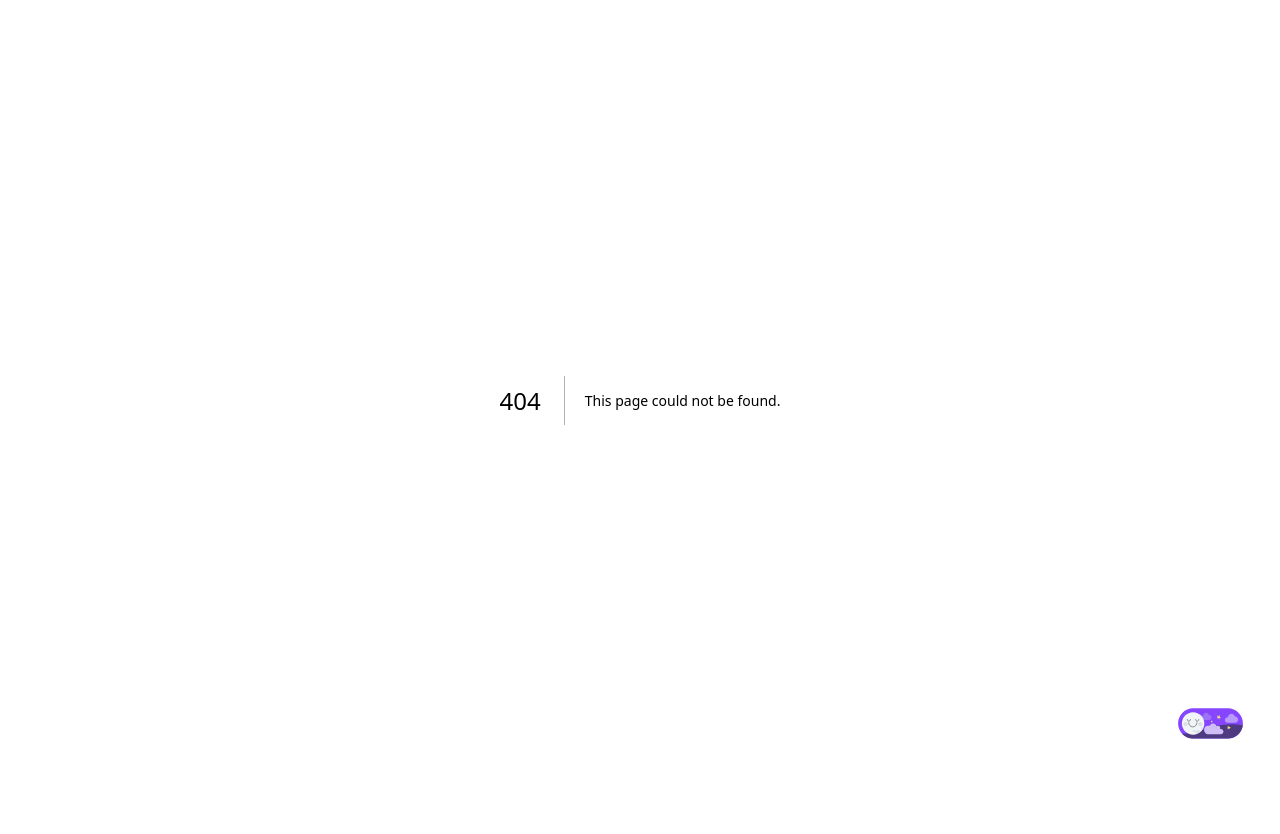
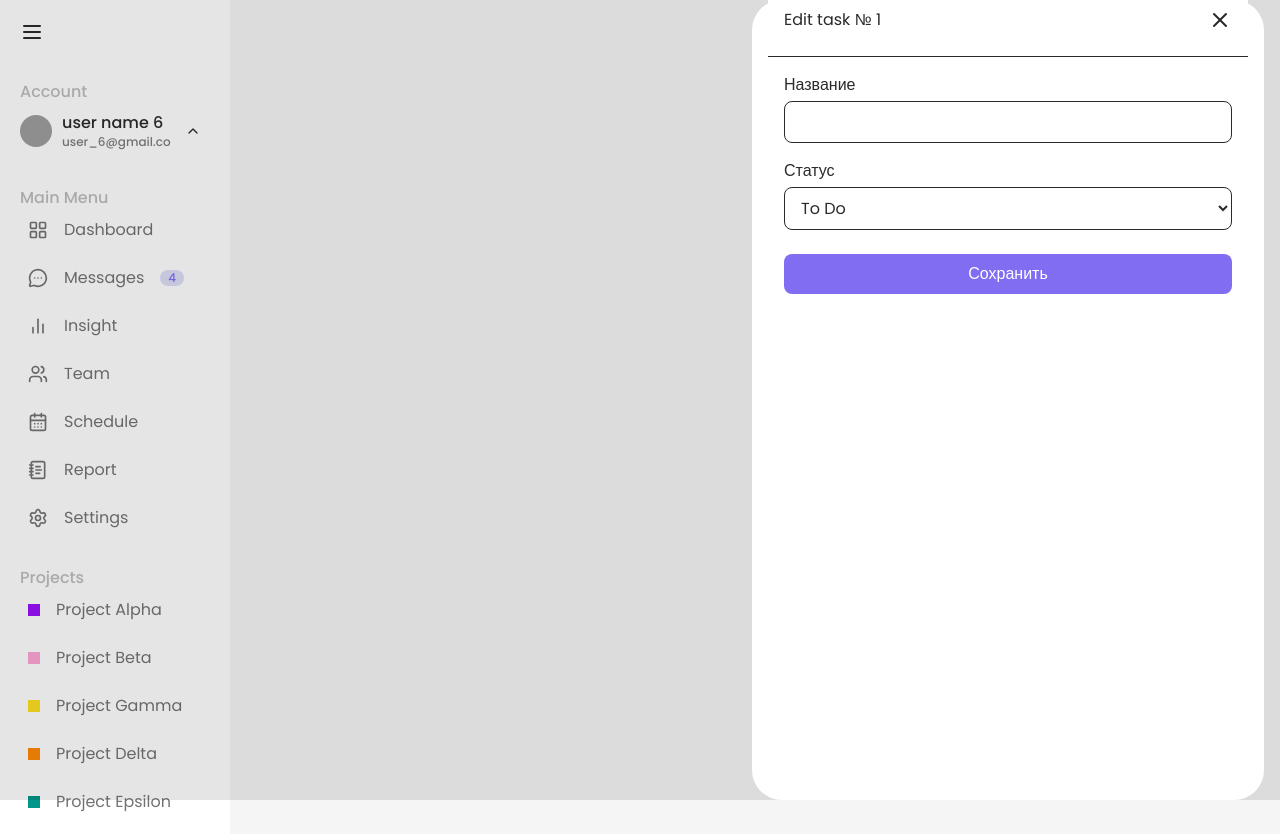
Before and after one commit to polkovniksanders/taskhub, a Next.js app: page /dashboard/last-tasks/1 in a window 1280 px wide. Before the commit this address had no page. Before the commit the page ends 800 px from the top, so only its background shows below. Built offline with nearby package versions, Linux system fonts and the light colour scheme; grey boxes are pictures that could not be loaded.

Commit message:
add modal

```diff
--- a/package.json
+++ b/package.json
@@ -16,6 +16,7 @@
     "next-themes": "^0.4.6",
     "react": "^19.0.0",
     "react-dom": "^19.0.0",
+    "react-hook-form": "^7.59.0",
     "recharts": "^3.0.0"
   },
   "devDependencies": {
--- a/src/app/dashboard/Dashboard.tsx
+++ b/src/app/dashboard/Dashboard.tsx
@@ -5,9 +5,9 @@ import SearchField from '@/components/ui/search-field/SearchField';
 import React from 'react';
 import ProjectStats from '@/app/dashboard/project-stats/ProjectStats';
 import ProjectChart from '@/app/dashboard/project-chart/ProjectChart';
-import LastTasks from '@/app/dashboard/last-tasks/LastTasks';
 import Chat from '@/app/dashboard/chat/Chat';
 import TodayTasks from '@/app/dashboard/today-tasks/TodayTasks';
+import LastTasks from '@/app/dashboard/last-tasks/LastTasks';
 
 export default function Dashboard() {
   return (
@@ -24,7 +24,6 @@ export default function Dashboard() {
         </div>
 
         <LastTasks />
-
         <TodayTasks />
       </div>
 
--- a/src/app/dashboard/last-tasks/LastTasks.tsx
+++ b/src/app/dashboard/last-tasks/LastTasks.tsx
@@ -5,6 +5,7 @@ import { useAppSelector } from '@/store';
 
 export default function LastTasks() {
   const tasks = useAppSelector(selectVisibleTasks);
+
   return (
     <div>
       <LastTasksHeader title={'Last Tasks'} count={tasks.length} />
--- a/src/app/dashboard/last-tasks/TaskActions.tsx
+++ b/src/app/dashboard/last-tasks/TaskActions.tsx
@@ -1,12 +1,18 @@
 import { Edit3, Plus } from 'lucide-react';
+import useModal from '@/app/dashboard/last-tasks/hooks/useModal';
 
-export default function TaskActions() {
+export default function TaskActions({ taskId }: { taskId: string }) {
+  const { open } = useModal();
+
   return (
     <div className='flex items-center gap-2'>
       <button className='bg-primary text-white rounded-full w-9 h-9 flex items-center justify-center shadow hover:bg-primary/80 transition'>
         <Plus size={14} />
       </button>
-      <button className='border border-primary text-primary rounded-full w-9 h-9 flex items-center justify-center hover:bg-primary/10 transition'>
+      <button
+        onClick={() => open('/dashboard/last-tasks', taskId)}
+        className='border border-primary text-primary rounded-full w-9 h-9 flex items-center justify-center hover:bg-primary/10 transition'
+      >
         <Edit3 size={14} />
       </button>
     </div>
--- /dev/null
+++ b/src/app/dashboard/last-tasks/TaskForm.tsx
@@ -0,0 +1,65 @@
+import { useForm } from 'react-hook-form';
+
+const STATUS_OPTIONS = [
+  { value: 'todo', label: 'To Do' },
+  { value: 'in_progress', label: 'In Progress' },
+  { value: 'done', label: 'Done' },
+];
+
+type FormValues = {
+  title: string;
+  status: string;
+};
+
+export default function TaskEditForm({
+  initialTitle = '',
+  initialStatus = 'todo',
+  onSubmit,
+}: {
+  initialTitle?: string;
+  initialStatus?: string;
+  onSubmit: (data: FormValues) => void;
+}) {
+  const {
+    register,
+    handleSubmit,
+    formState: { errors },
+  } = useForm<FormValues>({
+    defaultValues: {
+      title: initialTitle,
+      status: initialStatus,
+    },
+  });
+
+  return (
+    <form onSubmit={handleSubmit(onSubmit)} className='flex flex-col gap-4'>
+      <div>
+        <label className='block mb-1 font-medium'>Название</label>
+        <input
+          {...register('title', { required: 'Введите название' })}
+          className='w-full rounded-lg border px-3 py-2'
+        />
+        {errors.title && <p className='text-red-500 text-sm mt-1'>{errors.title.message}</p>}
+      </div>
+
+      <div>
+        <label className='block mb-1 font-medium'>Статус</label>
+        <select
+          {...register('status', { required: 'Выберите статус' })}
+          className='w-full rounded-lg border px-3 py-2'
+        >
+          {STATUS_OPTIONS.map(opt => (
+            <option key={opt.value} value={opt.value}>
+              {opt.label}
+            </option>
+          ))}
+        </select>
+        {errors.status && <p className='text-red-500 text-sm mt-1'>{errors.status.message}</p>}
+      </div>
+
+      <button type='submit' className='mt-2 bg-primary text-white rounded-lg px-4 py-2'>
+        Сохранить
+      </button>
+    </form>
+  );
+}
--- /dev/null
+++ b/src/app/dashboard/last-tasks/[id]/page.tsx
@@ -0,0 +1,22 @@
+'use client';
+
+import GenericModal from '@/components/ui/modal/GenericModal';
+import { useAppSelector } from '@/store';
+import { selectTaskById } from '@/store/tasksSlice';
+import { useParams } from 'next/navigation';
+import TaskEditForm from '@/app/dashboard/last-tasks/TaskForm';
+
+export default function Page() {
+  const params = useParams();
+  const taskId = params.id as string;
+  const task = useAppSelector(state => selectTaskById(state, taskId));
+
+  console.log('task', task);
+  if (!task) return null;
+
+  return (
+    <GenericModal title={`Edit task № ${task.id}`}>
+      <TaskEditForm />
+    </GenericModal>
+  );
+}
--- /dev/null
+++ b/src/app/dashboard/last-tasks/hooks/useModal.ts
@@ -0,0 +1,16 @@
+import { useRouter } from 'next/navigation';
+
+export default function useModal() {
+  const router = useRouter();
+
+  const open = (route: string, id: string) => {
+    const cleanRoute = route.endsWith('/') ? route.slice(0, -1) : route;
+    router.push(`${cleanRoute}/${id}`);
+  };
+
+  const close = () => {
+    router.back();
+  };
+
+  return { open, close };
+}
--- a/src/app/layout.tsx
+++ b/src/app/layout.tsx
@@ -34,6 +34,7 @@ export default function RootLayout({
     <html lang='en' suppressHydrationWarning>
       <body className={`${font.variable} antialiased`}>
         <Providers>{children}</Providers>
+        <div id='modal-root' />
       </body>
     </html>
   );
--- /dev/null
+++ b/src/components/ui/modal/GenericModal.tsx
@@ -0,0 +1,50 @@
+import React, { type PropsWithChildren, useEffect, useState } from 'react';
+import { createPortal } from 'react-dom';
+
+import { ChevronsUp, X } from 'lucide-react';
+import useModal from '@/app/dashboard/last-tasks/hooks/useModal';
+
+interface ModalProps extends PropsWithChildren {
+  readonly title: string;
+  readonly headerAction?: () => void;
+  readonly buttonText?: string;
+}
+
+export default function GenericModal({ children, title, buttonText, headerAction }: ModalProps) {
+  const [mounted, setMounted] = useState(false);
+  const { close } = useModal();
+
+  useEffect(() => {
+    setMounted(true);
+    if (mounted) {
+      document.body.style.overflow = 'hidden';
+    }
+    return () => {
+      document.body.style.overflow = '';
+    };
+  }, [mounted]);
+
+  if (!mounted) return null;
+
+  const modalRoot = document.getElementById('modal-root');
+  if (!modalRoot) return null;
+
+  return createPortal(
+    <div className='fixed inset-0 flex w-full items-end justify-end bg-black/10 z-[999]'>
+      <div className='bg-white top-0 right-0 h-screen w-4/5 rounded-[30px]  mx-4 p-4 pt-0 pb-6 sm:max-w-lg'>
+        <div className='flex flex-row justify-between bg-white items-center px-4 pt-2 pb-6 border-b'>
+          <div className='flex gap-4 items-center'>
+            {headerAction && <ChevronsUp />}
+            {title && title}
+          </div>
+          <div onClick={close}>
+            <X />
+          </div>
+        </div>
+        <div className='mt-4 px-4 pb-4'>{children}</div>
+        {buttonText && <div className='px-4'>{buttonText}</div>}
+      </div>
+    </div>,
+    modalRoot,
+  );
+}
--- a/src/components/ui/task/Task.tsx
+++ b/src/components/ui/task/Task.tsx
@@ -47,7 +47,7 @@ export default function Task({ task }: { task: TaskProps }) {
           <TaskFooterIcons icon={IconImage} count={task.resources.length || 0} />
         </div>
 
-        <TaskActions />
+        <TaskActions taskId={task.id} />
       </div>
     </Card>
   );
--- a/src/store/tasksSlice.ts
+++ b/src/store/tasksSlice.ts
@@ -1,6 +1,8 @@
 import { createSlice, type PayloadAction } from '@reduxjs/toolkit';
 import type { TaskProps } from '@/shared/interfaces/tasks.interface';
 import { generateTasks } from '@/app/dashboard/last-tasks/data/last-tasks.data';
+import { createSelector } from 'reselect';
+import type { RootState } from '@/store/index';
 
 interface TasksState {
   list: TaskProps[];
@@ -32,24 +34,21 @@ export const tasksSlice = createSlice({
 
 export const { setStatusFilter, setTasks, setSortDirection } = tasksSlice.actions;
 
-export const sortTasks = (tasks: TaskProps[], sortDirection: 'asc' | 'desc'): TaskProps[] => {
-  if (sortDirection === 'asc') {
-    return [...tasks].sort((a, b) => (a.dueDate ?? 0) - (b.dueDate ?? 0));
-  }
-  return [...tasks].sort((a, b) => (b.dueDate ?? 0) - (a.dueDate ?? 0));
-};
+export const selectTasksState = (state: RootState) => state.tasks;
 
-export const selectFilteredTasks = (state: { tasks: TasksState }) => {
-  if (state.tasks.filterStatus === 'all') return state.tasks.list;
-  return state.tasks.list.filter(t => t.status === state.tasks.filterStatus);
-};
+export const selectVisibleTasks = createSelector([selectTasksState], tasksState => {
+  const filtered =
+    tasksState.filterStatus === 'all'
+      ? tasksState.list
+      : tasksState.list.filter(t => t.status === tasksState.filterStatus);
+  return tasksState.sortDirection === 'asc'
+    ? [...filtered].sort((a, b) => (a.dueDate ?? 0) - (b.dueDate ?? 0))
+    : [...filtered].sort((a, b) => (b.dueDate ?? 0) - (a.dueDate ?? 0));
+});
 
-export const selectVisibleTasks = (state: { tasks: TasksState }) => {
-  const filtered =
-    state.tasks.filterStatus === 'all'
-      ? state.tasks.list
-      : state.tasks.list.filter(t => t.status === state.tasks.filterStatus);
-  return sortTasks(filtered, state.tasks.sortDirection);
-};
+export const selectTaskById = createSelector(
+  [(state: RootState) => state.tasks.list, (_: RootState, id: string) => id],
+  (list, id) => list.find(task => task.id === id),
+);
 
 export default tasksSlice.reducer;
```
Also changed, not shown: 1 other file (tests, documents, lock files or other folders).
